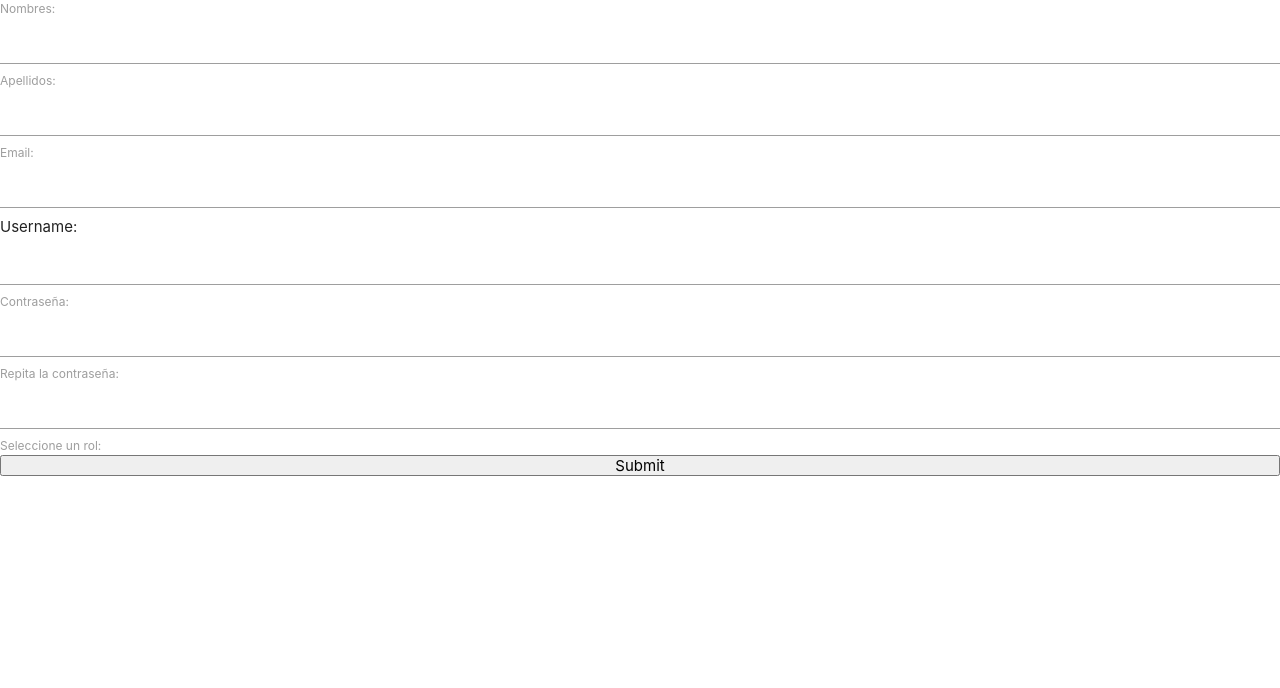
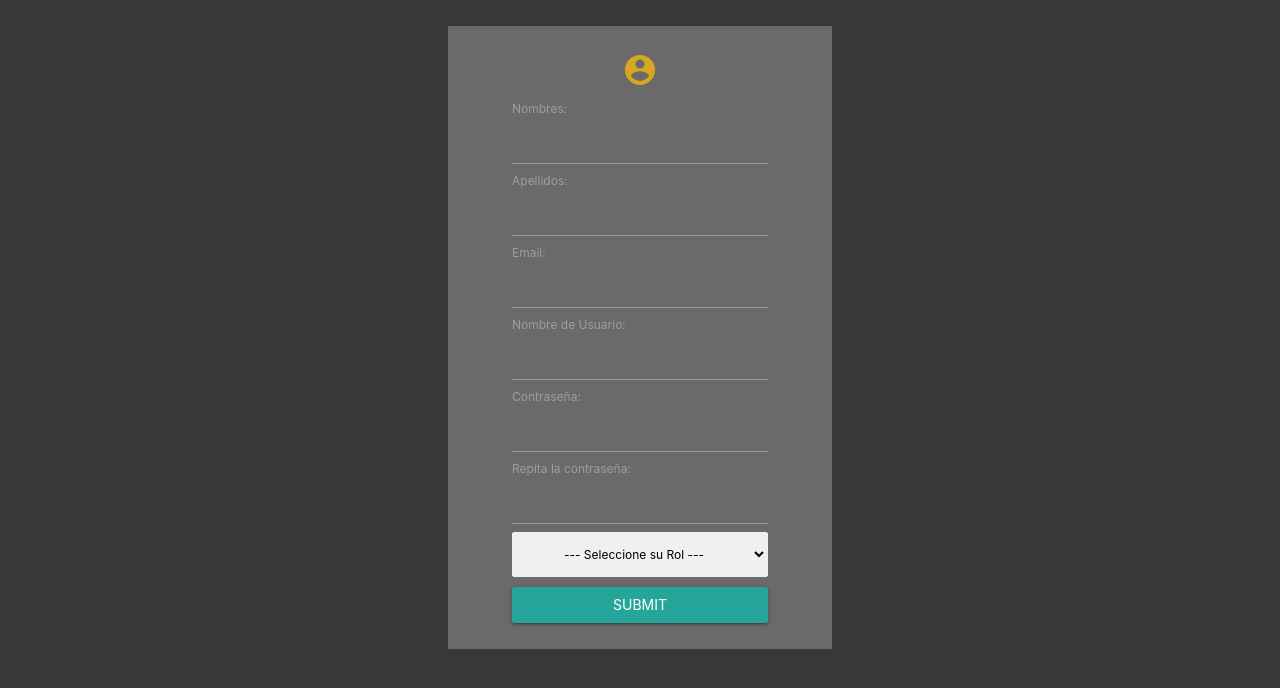
Before and after one commit to AlejoGschwind/henrython, a React app in the folder client/: page / in a window 1280 px wide. Built offline with nearby package versions, Linux system fonts and the light colour scheme.

Commit message:
styles for Register Form

```diff
--- a/client/public/index.html
+++ b/client/public/index.html
@@ -14,6 +14,7 @@
     -->
   <link rel="manifest" href="%PUBLIC_URL%/manifest.json" />
 
+  <link href="https://fonts.googleapis.com/icon?family=Material+Icons" rel="stylesheet">
   <link rel="stylesheet" href="https://cdnjs.cloudflare.com/ajax/libs/materialize/1.0.0/css/materialize.min.css">
   <!--
       Notice the use of %PUBLIC_URL% in the tags above.
--- a/client/src/components/App/_App.scss
+++ b/client/src/components/App/_App.scss
@@ -5,5 +5,7 @@
 }
 
 body {
-  // background: red;
+  padding: 2vh 0;
+  display: block;
+  background: rgb(56, 56, 58);
 }
--- a/client/src/components/RegisterForm/_RegisterForm.scss
+++ b/client/src/components/RegisterForm/_RegisterForm.scss
@@ -1,8 +1,36 @@
 .RegisterForm__wrapper {
+  margin: 10px auto;
+  width: 30%;
+  min-width: 320px;
   display: flex;
   flex-direction: column;
-}
+  padding:2% 5%;
+  background: rgb(107, 105, 105);
+
+    i{
+      text-align: center;
+      padding-bottom: 5%;
+      &#icono-login{
+        font-size: 36px;
+        color: goldenrod;
+      }
+    }
+
+    input{
+      color: white;
+    }
+
+    select{
+      text-align-last: center;
+      margin-bottom: 10px;
+      &:hover{
+        color: rgba(18, 139, 113, 0.698);
+      }
+    }
+  }
 
 .RegisterForm__error_msg {
-  color: red;
+  color: rgba(255, 0, 0, 0.459);
+  text-shadow: 0.2px 0.2px rgb(121, 2, 2);
+  font-weight: 500;
 }
--- a/client/src/components/RegisterForm/index.js
+++ b/client/src/components/RegisterForm/index.js
@@ -14,6 +14,8 @@ const RegisterForm = () => {
 
   return (
     <form onSubmit={handleSubmit(onSubmit)} className="RegisterForm__wrapper">
+
+      <i id="icono-login" class="material-icons">account_circle</i>
 
       <label>
         Nombres:
@@ -33,11 +35,11 @@ const RegisterForm = () => {
         {errors.email && <span className="RegisterForm__error_msg">{errors.email.message}</span>}
       </label>
 
-      <lable>
-        Username:
+      <label>
+        Nombre de Usuario:
         <input name="username" ref={register({ required: "Ingrese su nombre de usuario." })} />
         {errors.username && <span className="RegisterForm__error_msg">{errors.username.message}</span>}
-      </lable>
+      </label>
 
       <label>
         Contraseña:
@@ -61,15 +63,16 @@ const RegisterForm = () => {
       </label>
 
       <label>
-        Seleccione un rol:
-        <select name="role" ref={register({ required: true })}>
+
+        <select className="browser-default" name="role" ref={register({ required: true })}>
+          <option value="" disabled selected>--- Seleccione su Rol ---</option>
           <option value="student">Estudiante</option>
           <option value="proffesor">Profesor</option>
         </select>
         {errors.role && <span className="RegisterForm__error_msg">{errors.role.message}</span>}
       </label>
 
-      <input type="submit" />
+      <input className="btn waves-effect waves-light " type="submit" name="action" />
     </form>
   );
 };
```
Also changed, not shown: client/src/scss/styles.css, 3 other files.
